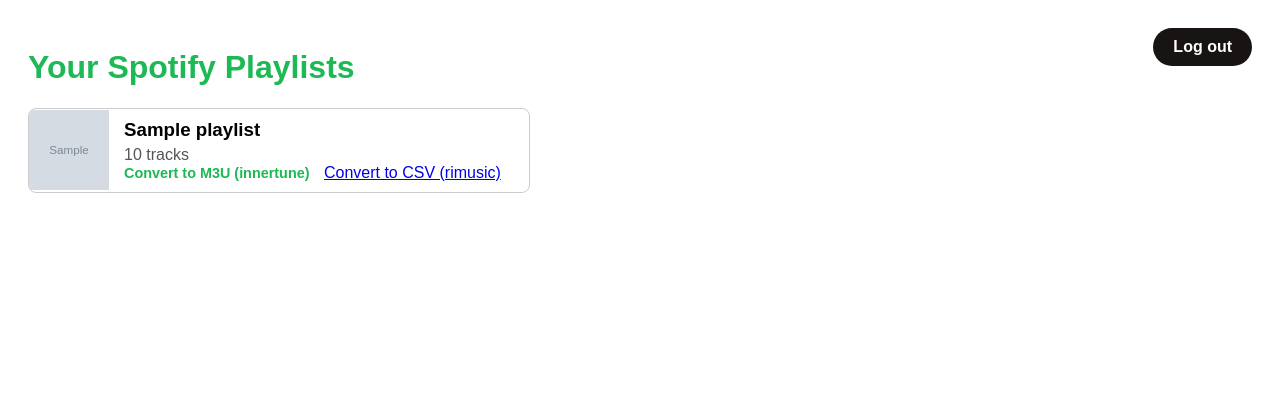
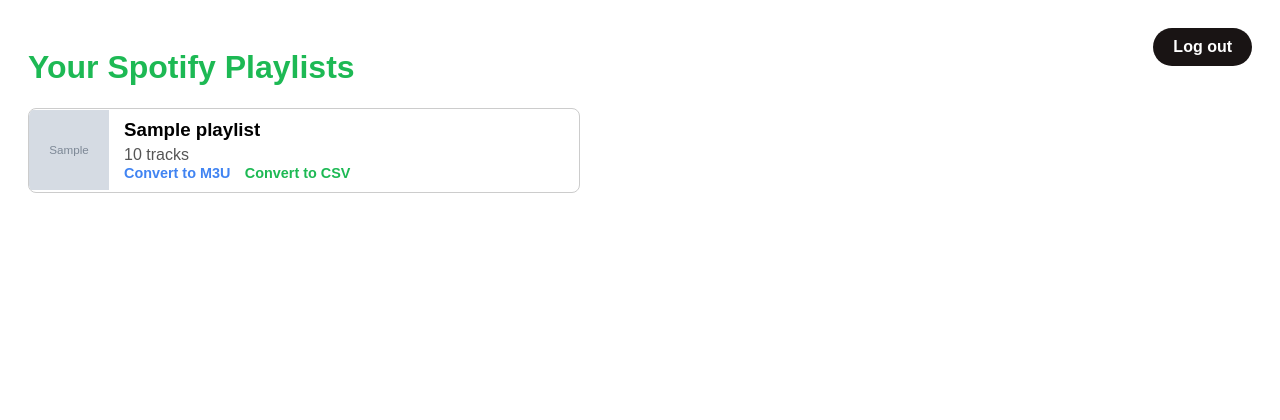
Before and after one commit to Galahad-070/Spotify-converter, a Flask app: template templates/playlists.html in a window 1280 px wide. Shown: the top 420 px of the page. Run offline with Flask 3, Linux system fonts and the light colour scheme; the template is opened without the code that fills it: most values are stand-ins (such as "Sample title", 1, 10 or a date in 2020); grey boxes marked "Sample" are stand-in pictures.

Commit message:
minor aesthethics,readme updates

```diff
--- a/templates/playlists.html
+++ b/templates/playlists.html
@@ -19,7 +19,9 @@
             border: 1px solid #ccc;
             border-radius: 8px;
             overflow: hidden;
-            max-width: 500px;
+
+            /* --- THIS IS THE UPDATED STYLE --- */
+            max-width: 550px; /* Was 500px */
         }
         .playlist-item img { width: 80px; height: 80px; object-fit: cover; }
         .playlist-info { padding: 10px 15px; }
@@ -32,6 +34,12 @@
             text-decoration: none;
             font-weight: bold;
         }
+
+        /* --- THIS IS THE NEW STYLE FOR THE M3U LINK --- */
+        .convert-link-m3u {
+            color: #4184f2; /* The new blue color */
+        }
+
         .logout-btn {
             display: inline-block;
             background-color: #191414;
@@ -107,8 +115,11 @@
                     <h3>{{ playlist.name }}</h3>
                     <p>{{ playlist.tracks.total }} tracks</p>
 
-                    <a href="{{ url_for('convert_playlist', playlist_id=playlist.id, format='m3u') }}" class="convert-link">Convert to M3U (innertune)</a>
-                    <a href="{{ url_for('convert_playlist', playlist_id=playlist.id, format='csv') }}" class.convert-link">Convert to CSV (rimusic)</a>
+                    <!-- --- THIS LINE IS UPDATED --- -->
+                    <a href="{{ url_for('convert_playlist', playlist_id=playlist.id, format='m3u') }}" class="convert-link convert-link-m3u">Convert to M3U</a>
+
+                    <!-- --- THIS IS THE FIXED LINE --- -->
+                    <a href="{{ url_for('convert_playlist', playlist_id=playlist.id, format='csv') }}" class="convert-link">Convert to CSV</a>
                 </div>
             </li>
         {% endfor %}
```
Also changed, not shown: images/login.png (added), images/playlists.png (added), readme.md (added).
